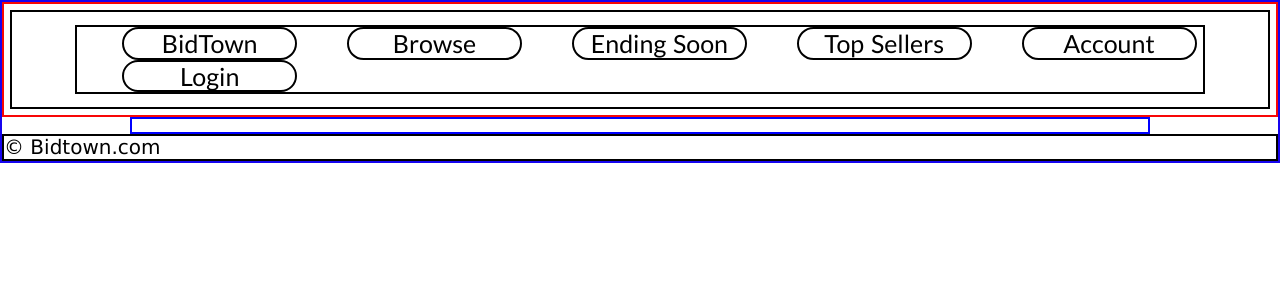
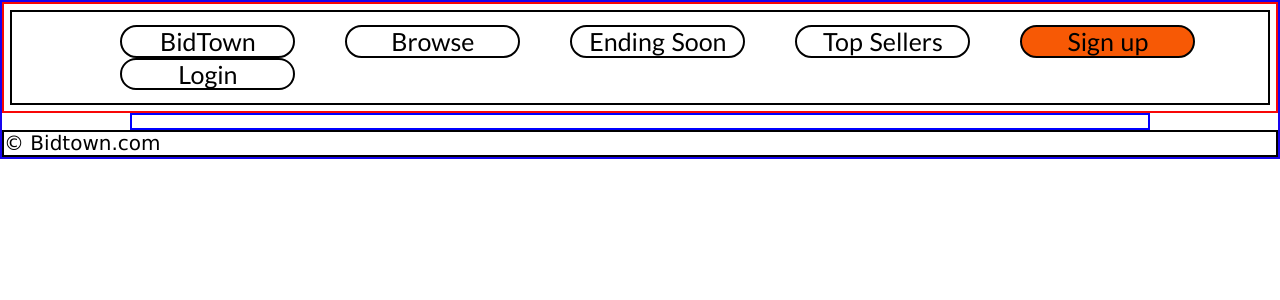
Before and after one commit to TheHatchetteMan/BidTown2.0, a Flask app: page / in a window 1280 px wide. Shown: the top 300 px of the page. Run offline with Flask 2, Linux system fonts and the light colour scheme; some libraries are stand-ins or nearby versions; some web fonts are replaced.

Commit message:
Fine-Tuning buttons in nav

```diff
--- a/static/style.css
+++ b/static/style.css
@@ -54,7 +54,7 @@ header {
 .topnav ul {
     display: block;
     position: relative;
-    border: 2px solid #000;
+/*    border: 2px solid #000;*/
     width: 90%;
     margin: 0 auto;
 }
@@ -131,7 +131,7 @@ ul {
 }
 
 
-/*----------------------*/
+/*----------------------*/otic Animals Here!
 .createaccount {
     display: inline-block;
     background-color: #878745;
@@ -206,4 +206,9 @@ input[type=submit]:Hover {
 .nav-btn {
     display: inline-block;
     width: 175px;
+    background-color: white;
 }
+
+.btn-call-to-action {
+    background-color: #f75905;
+}
--- a/templates/base.html
+++ b/templates/base.html
@@ -6,9 +6,9 @@
 	<link rel="stylesheet" type="text/css" href="/static/style.css">
 	<link rel="stylesheet" type="text/css" href="/static/grid.css">
 	<link rel="stylesheet" href="https://fonts.googleapis.com/css?family=Lato|Galada">
-	<!--<link rel="stylesheet" type="text/css" href="https://maxcdn.bootstrapcdn.com/bootstrap/3.3.7/css/bootstrap.min.css">-->
-	<!--<script src="https://ajax.googleapis.com/ajax/libs/jquery/3.3.1/jquery.min.js"></script>-->
-	<!--<script src="https://maxcdn.bootstrapcdn.com/bootstrap/3.3.7/js/bootstrap.min.js"></script>-->
+<!--	<link rel="stylesheet" type="text/css" href="https://maxcdn.bootstrapcdn.com/bootstrap/3.3.7/css/bootstrap.min.css">-->
+<!--	<script src="https://ajax.googleapis.com/ajax/libs/jquery/3.3.1/jquery.min.js"></script>-->
+<!--	<script src="https://maxcdn.bootstrapcdn.com/bootstrap/3.3.7/js/bootstrap.min.js"></script>-->
 </head>
 
 <header>
@@ -19,7 +19,7 @@
 			  <li><a class="btn nav-btn" href="/browse">Browse</a></li>
 			  <li><a class="btn nav-btn" href="/EndingSoon">Ending Soon</a></li>
 			  <li><a class="btn nav-btn" href="/TopSellers">Top Sellers</a></li>
-			  <li><a class="btn nav-btn" href="/CreateAccount">Account</a></li>
+			  <li><a class="btn nav-btn btn-call-to-action" href="/CreateAccount">Sign up</a></li>
 
 				{% if userLog %}
 				<li><a class="btn nav-btn" href="#">Logout</a></li>
```
